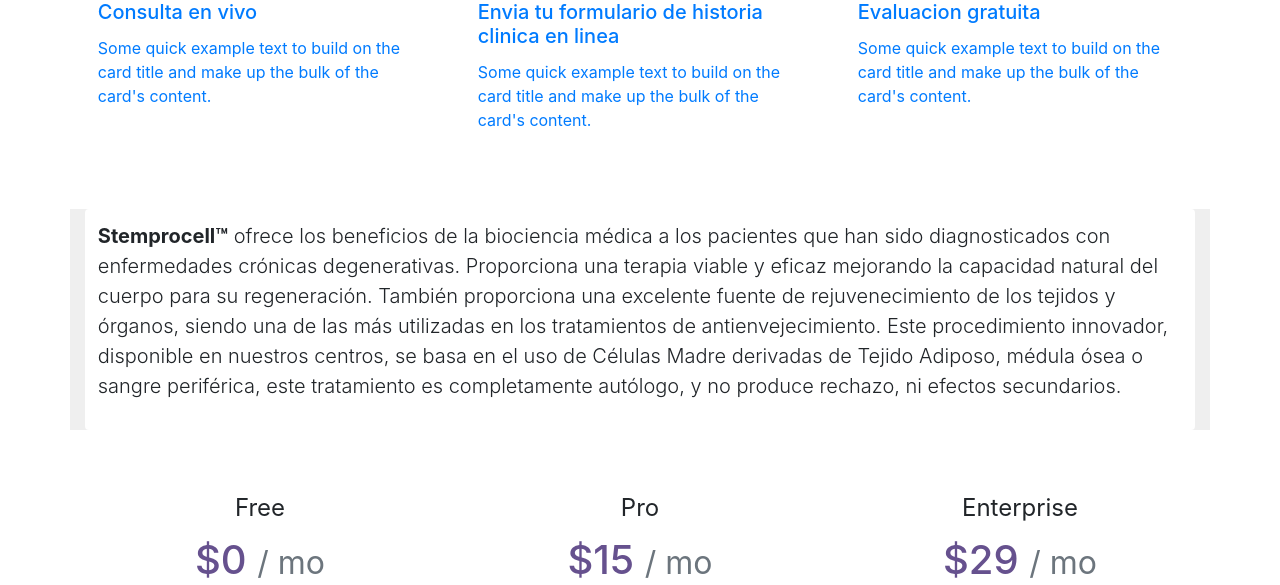
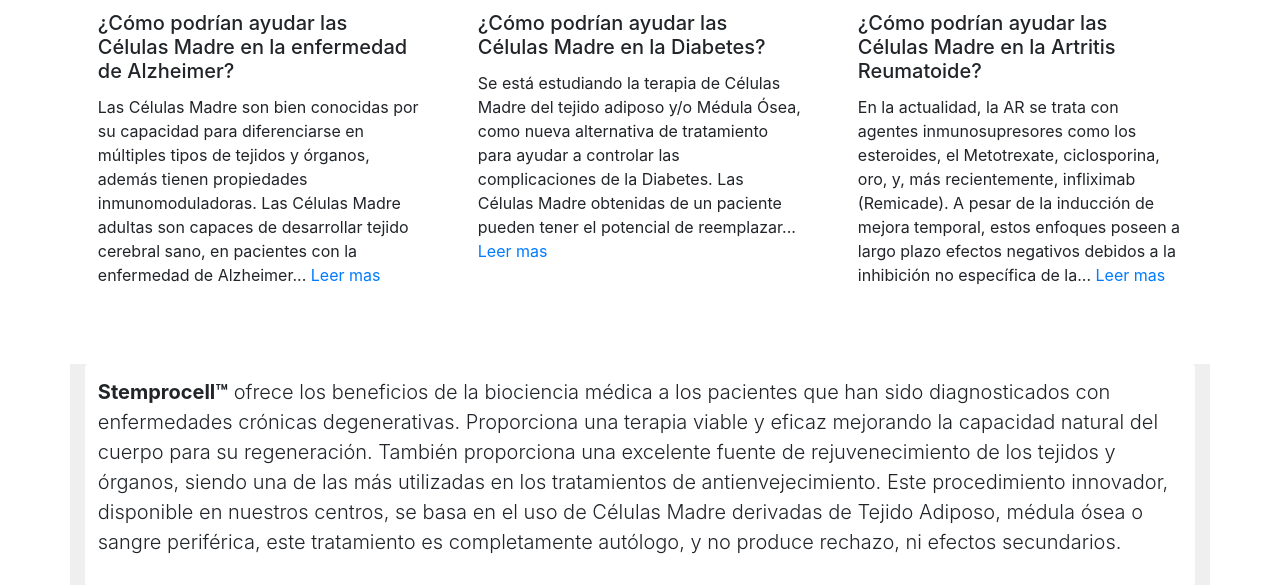
Before and after one commit to skupin/stemprocell, a PHP site: page / in a window 1280 px wide. Shown: the part 1100-1685 px from the top of the page. Run offline with PHP 8.4, Linux system fonts and the light colour scheme.

Commit message:
working on frontpage, finished our treatments section

```diff
--- a/css/main.css
+++ b/css/main.css
@@ -241,3 +241,7 @@ li.active {
 #accordion .card {
     padding: 0.8em;
 }
+
+/*.img-promo-main {*/
+    /*width: 350px;*/
+/*}*/
--- a/include/header.php
+++ b/include/header.php
@@ -68,7 +68,7 @@
                     <a class="nav-link" href="nosotros.php">Nosotros</a>
                 </li>
                 <li class="nav-item dropdown">
-                    <a class="nav-link dropdown-toggle <?php if (strpos($pageName, 'trata') !== false) {
+                    <a class="nav-link dropdown-toggle <?php if ($pageName === 'tratamientos_clinicos.php') {
                         echo ' active';
                     } ?>" href="#" id="terapias" role="button" data-toggle="dropdown"
                        aria-haspopup="true" aria-expanded="false">
--- a/index.php
+++ b/index.php
@@ -19,46 +19,40 @@
 
             <div class="row">
                 <div class="col-md-4">
-                    <a href="#">
+
                         <div class="card">
-                            <img class="card-img-top" src="img/consulta_en_linea.jpg" alt="Card image cap">
+                            <img class="card-img-top img-promo-main" src="img/alzheimer.jpg" alt="Card image cap">
                             <div class="card-body">
-                                <h5 class="card-title">Consulta en vivo</h5>
-                                <p class="card-text">Some quick example text to build on the card title and make up the
-                                    bulk
-                                    of
-                                    the card's content.</p>
+                                <h5 class="card-title">¿Cómo podrían ayudar las Células Madre en la enfermedad de Alzheimer?</h5>
+                                <p class="card-text">Las Células Madre son bien conocidas por su capacidad para diferenciarse en múltiples tipos de tejidos y órganos, además tienen propiedades inmunomoduladoras. Las Células Madre adultas son capaces de desarrollar tejido cerebral sano, en pacientes con la enfermedad de Alzheimer...
+                                    <a href="#">Leer mas</a> </p>
                             </div>
                         </div>
-                    </a>
+
                 </div>
                 <div class="col-md-4">
-                    <a href="#">
+
                         <div class="card">
-                            <img class="card-img-top" src="img/doctor-chart.jpg" alt="Card image cap">
+                            <img class="card-img-top img-promo-main" src="img/diabetes.jpg" alt="Card image cap">
                             <div class="card-body">
-                                <h5 class="card-title">Envia tu formulario de historia clinica en linea</h5>
-                                <p class="card-text">Some quick example text to build on the card title and make up the
-                                    bulk
-                                    of
-                                    the card's content.</p>
+                                <h5 class="card-title">¿Cómo podrían ayudar las Células Madre en la Diabetes?</h5>
+                                <p class="card-text">Se está estudiando la terapia de Células Madre del tejido adiposo y/o Médula Ósea, como nueva alternativa de tratamiento para ayudar a controlar las complicaciones de la Diabetes. Las Células Madre obtenidas de un paciente pueden tener el potencial de reemplazar...
+                                    <a href="#">Leer mas</a> </p>
                             </div>
                         </div>
-                    </a>
+
                 </div>
                 <div class="col-md-4">
-                    <a href="#">
+
                         <div class="card">
-                            <img class="card-img-top" src="img/consulta_gratis.jpg" alt="Card image cap">
+                            <img class="card-img-top img-promo-main" src="img/artritis.jpeg" alt="Card image cap">
                             <div class="card-body">
-                                <h5 class="card-title">Evaluacion gratuita</h5>
-                                <p class="card-text">Some quick example text to build on the card title and make up the
-                                    bulk
-                                    of
-                                    the card's content.</p>
+                                <h5 class="card-title">¿Cómo podrían ayudar las Células Madre en la Artritis Reumatoide?</h5>
+                                <p class="card-text">En la actualidad, la AR se trata con agentes inmunosupresores como los esteroides, el Metotrexate, ciclosporina, oro, y, más recientemente, infliximab (Remicade). A pesar de la inducción de mejora temporal, estos enfoques poseen a largo plazo efectos negativos debidos a la inhibición no específica de la...
+                                    <a href="#">Leer mas</a></p>
                             </div>
                         </div>
-                    </a>
+
                 </div>
             </div>
         </div>
```
